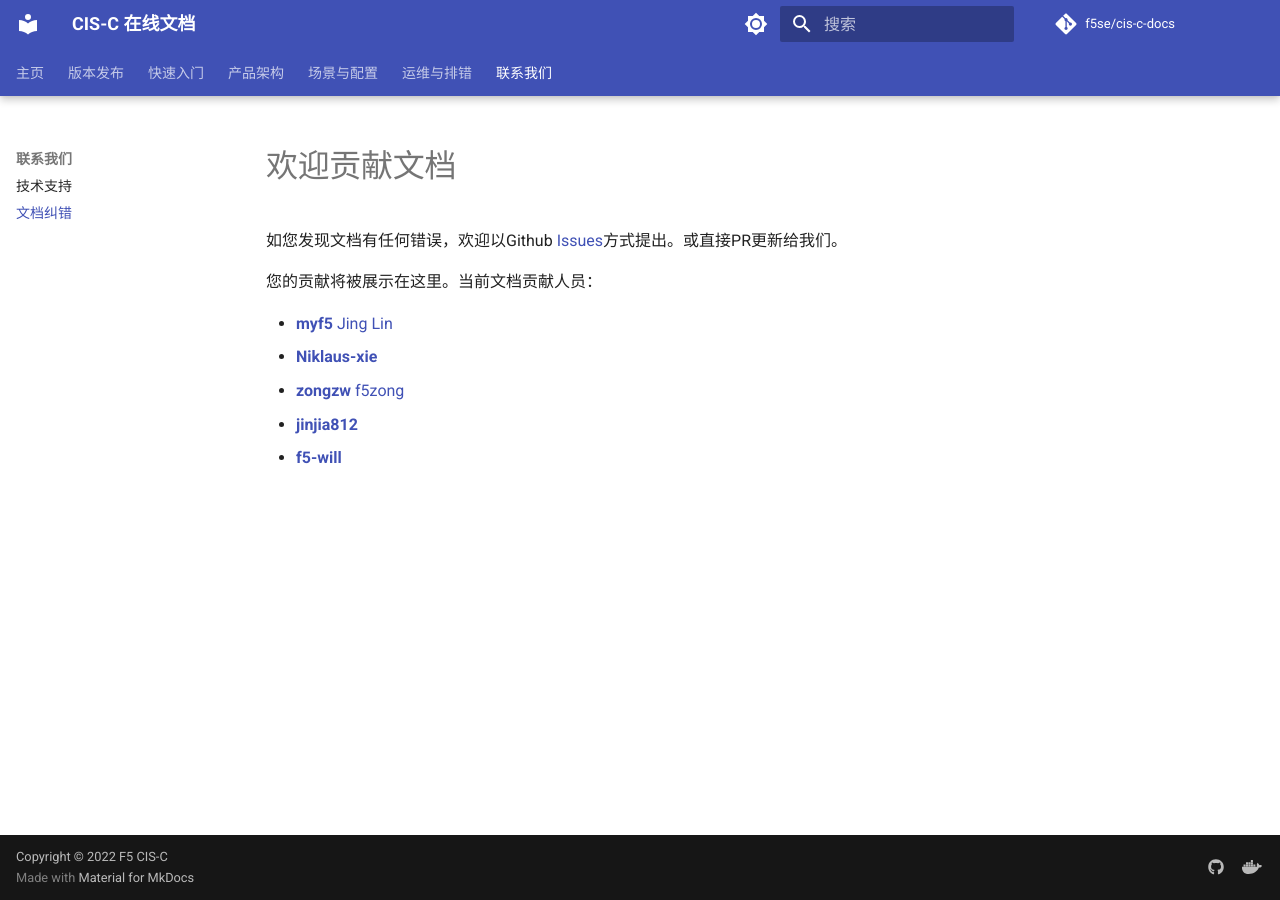
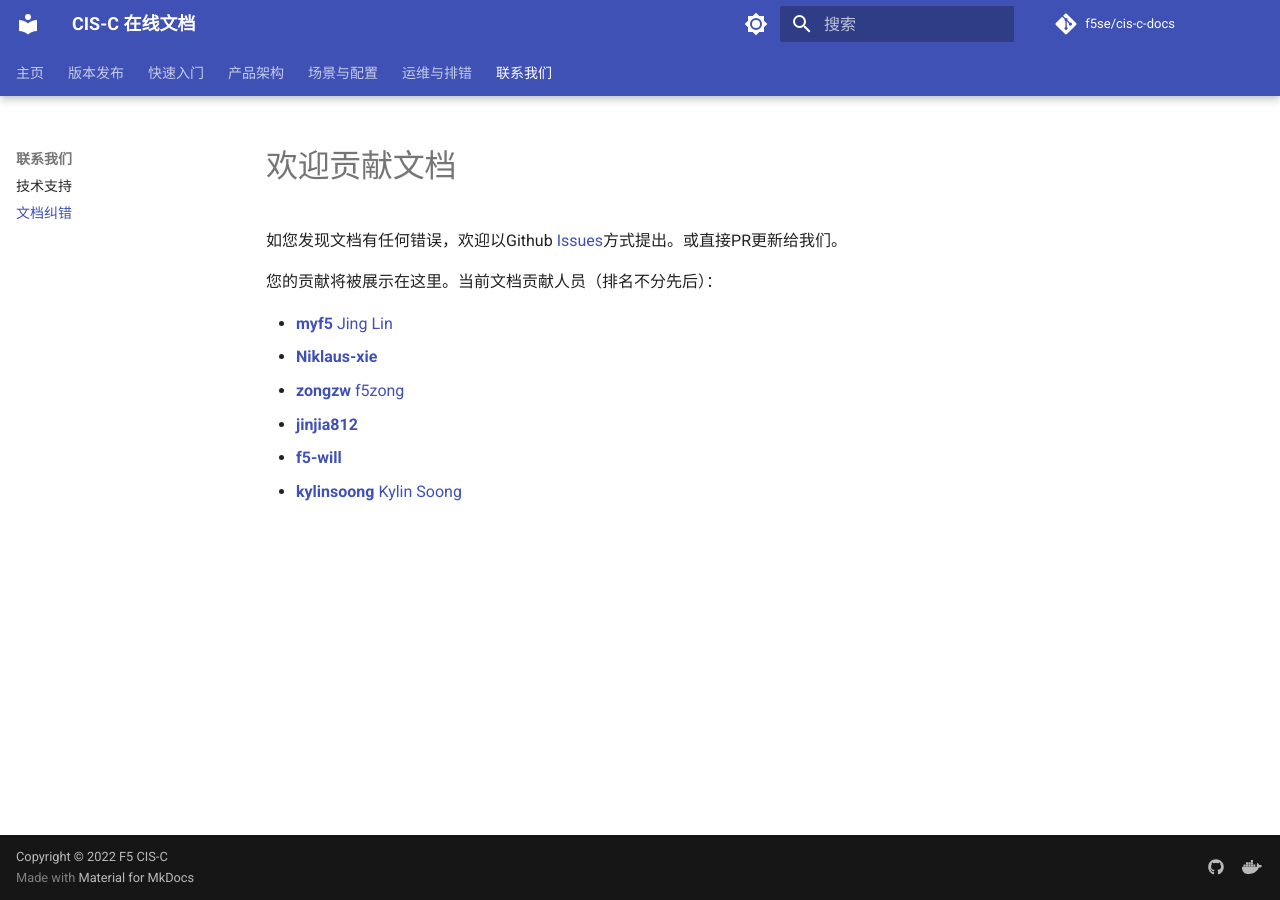
Before and after one commit to f5se/cis-c-docs, an MkDocs documentation site: the page built from docs/Support-and-contact/doc-revise.md, in a window 1280 px wide. Built offline with MkDocs 1.6.1 and Material for MkDocs 9.7.7, drawn with Linux system fonts in a browser that asks for light colours; comment, search, counter and statistics services are not loaded.

Commit message:
contributor list change

```diff
--- a/docs/Support-and-contact/doc-revise.md
+++ b/docs/Support-and-contact/doc-revise.md
@@ -2,10 +2,11 @@
 
 如您发现文档有任何错误，欢迎以Github [Issues](https://github.com/f5se/cis-c-docs/issues)方式提出。或直接PR更新给我们。
 
-您的贡献将被展示在这里。当前文档贡献人员：
+您的贡献将被展示在这里。当前文档贡献人员（排名不分先后）：
 
 - [**myf5** Jing Lin](https://github.com/myf5)
 - [**Niklaus-xie**](https://github.com/Niklaus-xie)
 - [**zongzw** f5zong](https://github.com/zongzw)
 - [**jinjia812**](https://github.com/jinjia812)
 - [**f5-will**](https://github.com/f5-will)
+- [**kylinsoong** Kylin Soong](https://github.com/kylinsoong)
```
